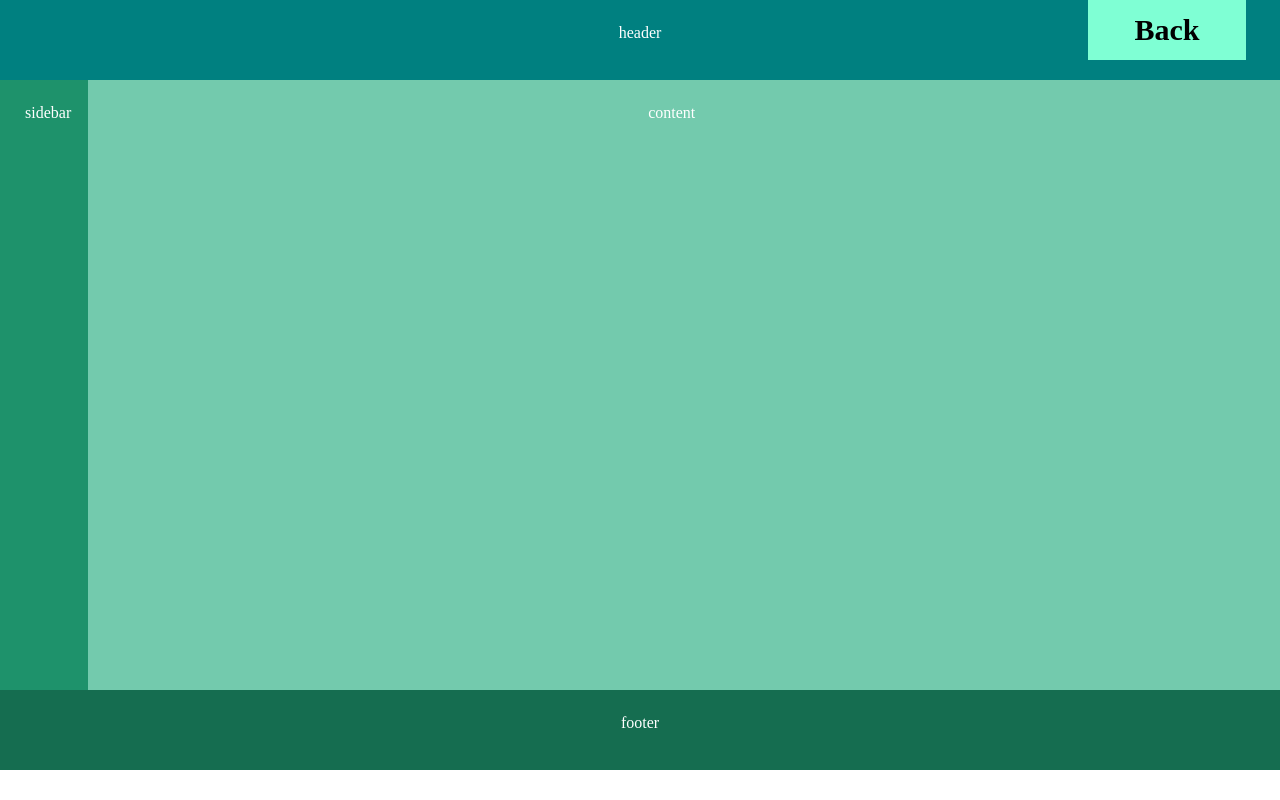
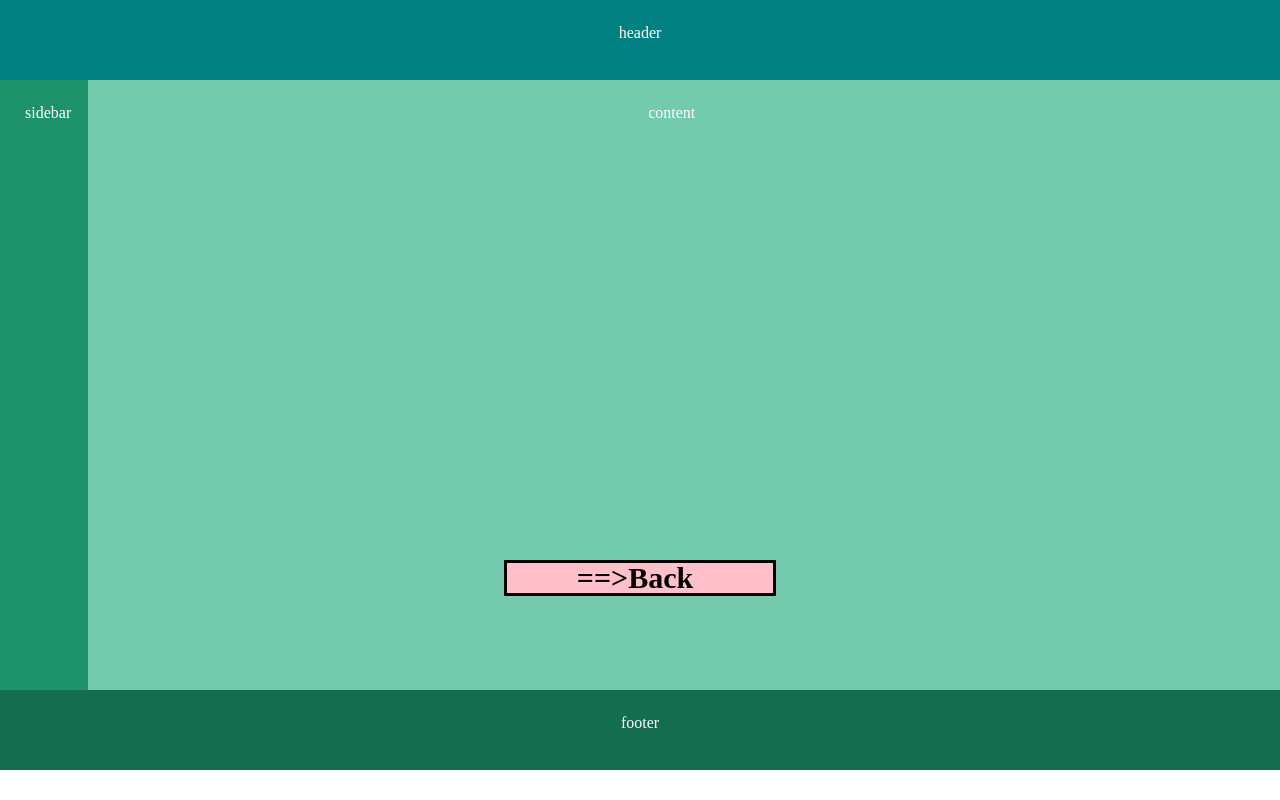
Before and after one commit to aryancaballero/aryancaballero.github.io, a plain HTML site: page css-float.html in a window 1280 px wide. Drawn offline with Linux system fonts and the light colour scheme.

Commit message:
Update css-float.html

```diff
--- a/css-float.html
+++ b/css-float.html
@@ -8,23 +8,8 @@
     <link rel="stylesheet" href="normalise.css">
     <link rel="stylesheet" href="reset.css">
 
+<link rel="stylesheet" href="al1.css" media="screen">
 
-<style>.home{
-    background-color:aquamarine;
-    width: 10%;
-    margin: 0;
-    padding: 15px;
-    text-align: center;
-
-position: fixed;
-
-font-size: 30px; font-weight: 800;margin-left: 85%;}
-.home a{text-decoration: none;  margin:0px;padding: 0;  font-weight: bolder;color:black;
-}
-.home :hover{color: red;font-size: 35px;}
-
-</style>
-<div class = "home"><a link href="index1.html">Back</a></div>
 </head>
 <body>
     <div class="container">
@@ -32,7 +17,7 @@ font-size: 30px; font-weight: 800;margin-left: 85%;}
         <div class="box" id="box2">sidebar</div>
         <div class="box" id="box3">content</div>
         <div class="box" id="box4">footer</div>
-    </div>
+    </div>   <div class = "back"><a link href="index.html">==>Back</a></div>
 </body>
 <style>
     .container{height: 70vh;}
```
